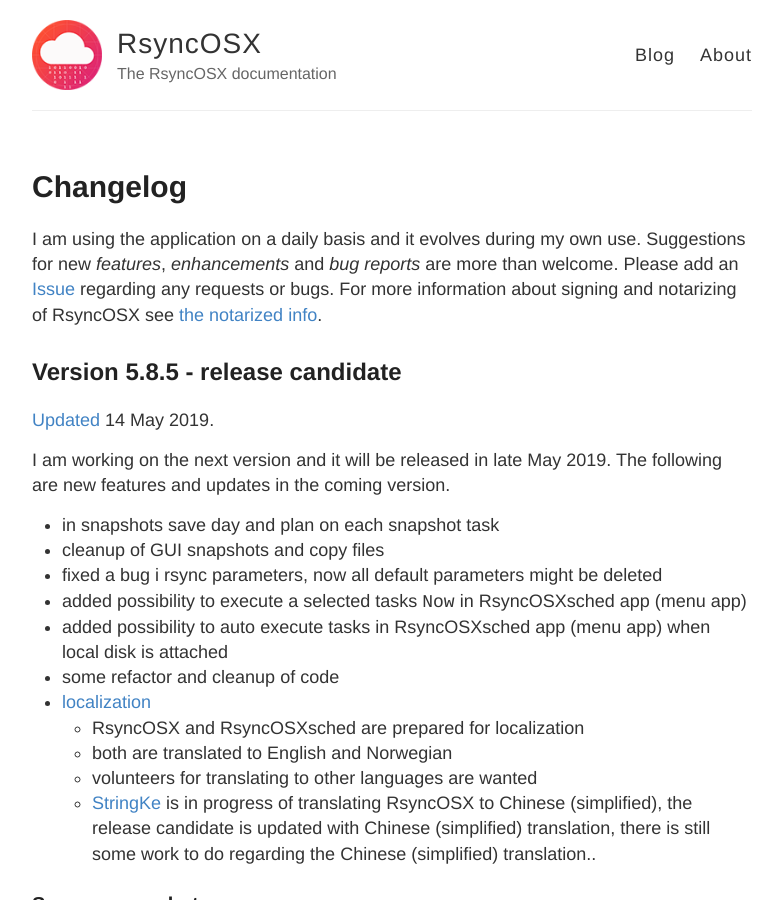
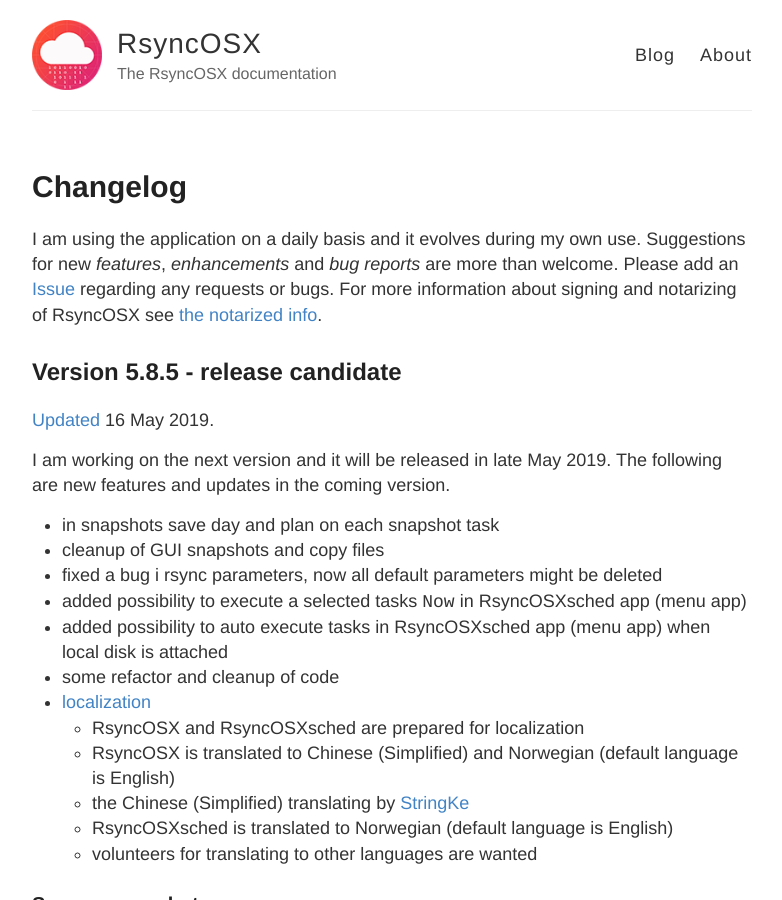
Before and after one commit to d2s/Documentation, a Jekyll site: the page built from _posts/2018-04-10-Changelog.md, in a window 1280 px wide and 900 px high. Shown: the whole window, without its empty margins (248-1030 px from the left). Built offline with Jekyll 4.4.1, drawn with Linux system fonts in a browser that asks for light colours.

Commit message:
Update 2018-04-10-Changelog.md

```diff
--- a/_posts/2018-04-10-Changelog.md
+++ b/_posts/2018-04-10-Changelog.md
@@ -7,7 +7,7 @@ I am using the application on a daily basis and it evolves during my own use. Su
 
 ## Version 5.8.5 - release candidate
 
-[Updated](https://github.com/rsyncOSX/RsyncOSX/releases/tag/v5.8.5rc) 14 May 2019.
+[Updated](https://github.com/rsyncOSX/RsyncOSX/releases/tag/v5.8.5rc) 16 May 2019.
 
 I am working on the next version and it will be released in late May 2019. The following are new features and updates in the coming version.
 
@@ -19,9 +19,10 @@ I am working on the next version and it will be released in late May 2019. The f
 - some refactor and cleanup of code
 - [localization](/Localization)
 	- RsyncOSX and RsyncOSXsched are prepared for localization
-	- both are translated to English and Norwegian
+	- RsyncOSX is translated to Chinese (Simplified) and Norwegian (default language is English)
+	- the Chinese (Simplified) translating by [StringKe](https://github.com/StringKe)
+	- RsyncOSXsched is translated to Norwegian (default language is English)
 	- volunteers for translating to other languages are wanted
-	- [StringKe](https://github.com/StringKe) is in progress of translating RsyncOSX to Chinese (simplified), the release candidate is updated with Chinese (simplified) translation, there is still some work to do regarding the Chinese (simplified) translation..
 
 ### Some screenshots
 
```
